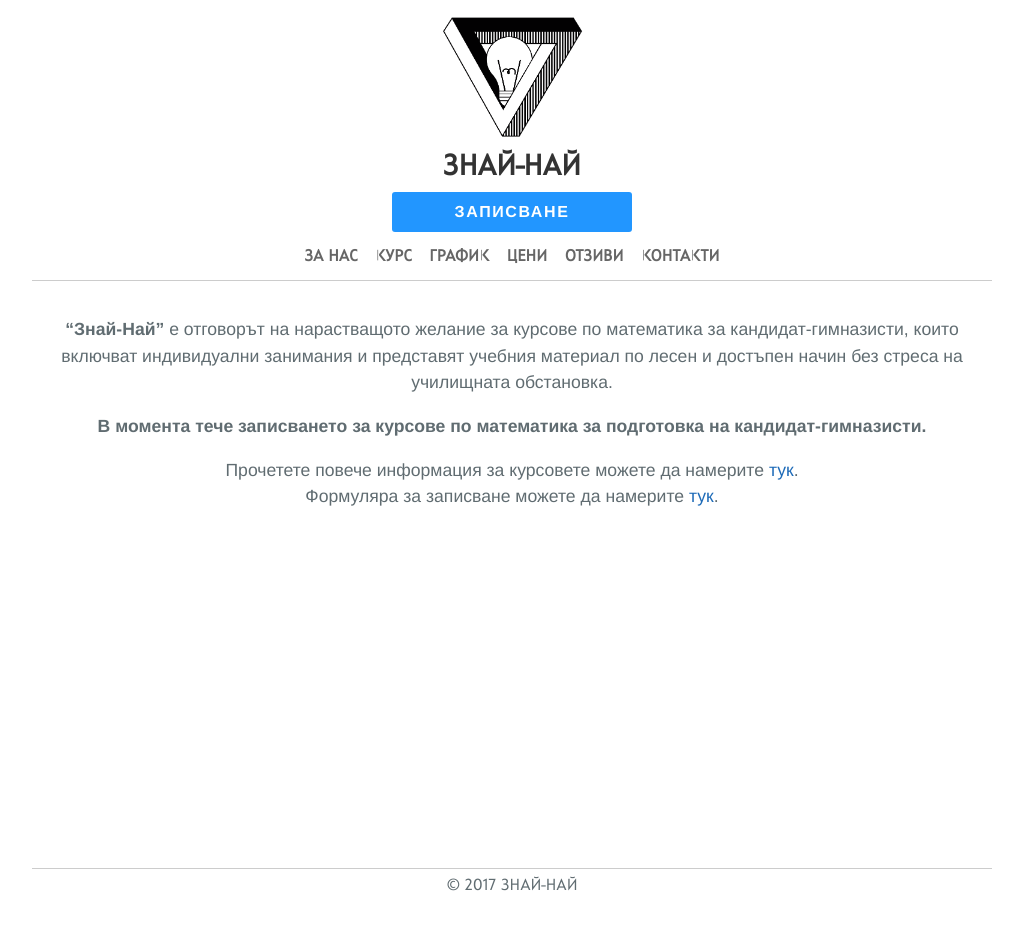
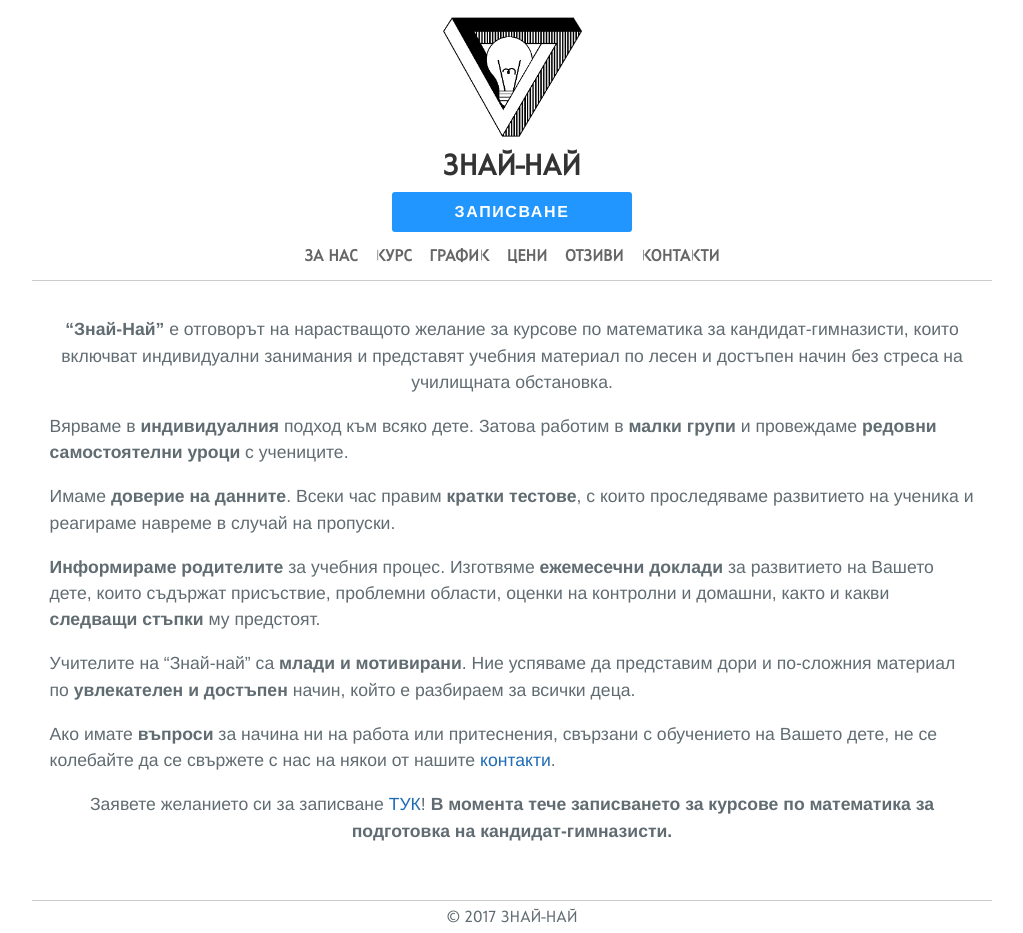
Before and after one commit to znainai/znainai.github.io, a Jekyll site: the page built from index.md, in a window 1280 px wide. Shown: the whole page, without its empty margins (128-1151 px from the left). Built offline with Jekyll 4.4.1, drawn with Linux system fonts in a browser that asks for light colours; before the commit the page ends 901 px from its top, so only the background shows below that.

Commit message:
Update index.md

```diff
--- a/index.md
+++ b/index.md
@@ -5,10 +5,17 @@ title: Начало
 **“Знай-Най”** e отговорът на нарастващото желание за курсове по математика за кандидат-гимназисти, които включват индивидуални занимания и представят учебния материал по лесен и достъпен начин без стреса на училищната обстановка.
 {: .centered-text}
 
+Вярваме в **индивидуалния** подход към всяко дете. Затова работим в **малки групи** и провеждаме **редовни самостоятелни уроци** с учениците.
+
+Имаме **доверие на данните**. Всеки час правим **кратки тестове**, с които проследяваме развитието на ученика и реагираме навреме в случай на пропуски.
+
+**Информираме родителите** за учебния процес. Изготвяме **ежемесечни доклади** за развитието на Вашето дете, които съдържат присъствие, проблемни области, оценки на контролни и домашни, както и какви **следващи стъпки** му предстоят.
+
+Учителите на “Знай-най” са **млади и мотивирани**. Ние успяваме да представим дори и по-сложния материал по **увлекателен и достъпен** начин, който е разбираем за всички деца.
+
+Ако имате **въпроси** за начина ни на работа или притеснения, свързани с обучението на Вашето дете, не се колебайте да се свържете с нас на някои от нашите [контакти](contacts).
+
+Заявете желанието си за записване [ТУК]({{ site.sign_form_link }}){:target="_blank"}!
 **В момента тече записването за курсове по математика за подготовка на
 кандидат-гимназисти.**
 {: .centered-text}
-
-Прочетете повече информация за курсовете можете да намерите [тук](course).\\
-Формуляра за записване можете да намерите [тук]({{ site.sign_form_link }}){:target="_blank"}.
-{: .centered-text}
```
